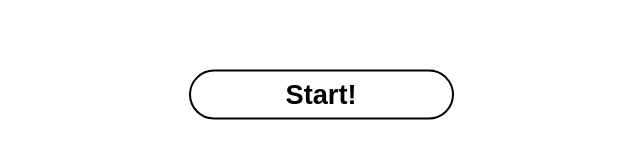
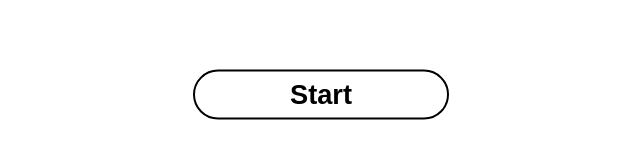
Before and after one commit to simon-nstein/pollthru, a React (Create React App) app: page / in a window 1280 px wide. Shown: the part 329-488 px from the top of the page, without its empty margins (319-959 px from the left). Built offline with nearby package versions, Linux system fonts and the light colour scheme.

Commit message:
Update start.js

```diff
--- a/src/components/start.js
+++ b/src/components/start.js
@@ -12,7 +12,7 @@ export const Start = () => {
         <div class="mainDiv">
             <h1 class="heading">PollThru</h1>
             <p class="descript">Lorem ipsum dolor sit amet, consectetur adipiscing elit.</p>
-            <button onClick={start} class="btn"> Start!</button>
+            <button onClick={start} class="btn"> Start</button>
         </div>
     );
 };
```
